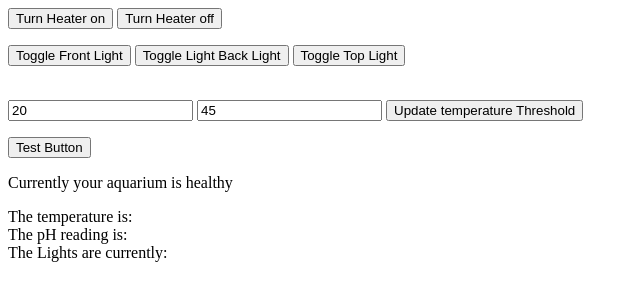
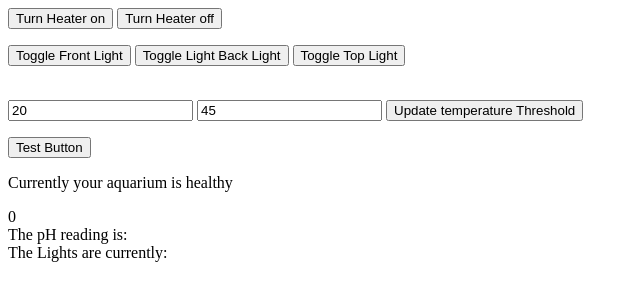
Before and after one commit to rollinballworld/Aquariumatic, a Python web app: template Pi/templates/tank.html in a window 1280 px wide. Shown: the top 301 px of the page, without its empty margins (0-640 px from the left). Run offline with Jinja, Linux system fonts and the light colour scheme; the template is opened without the code that fills it: most values are stand-ins (such as "Sample title", 1, 10 or a date in 2020).

Commit message:
Update tank.html

```diff
--- a/Pi/templates/tank.html
+++ b/Pi/templates/tank.html
@@ -30,8 +30,8 @@
     <div id="TempDiv"></div>
     <div id="pHDiv"></div>
     <div id="LightDiv"></div>
-    <script>
-        document.getElementById("TempDiv").innerHTML = "The temperature is:";
+    <script type="application/javascript">
+        document.getElementById("TempDiv").innerHTML = "The temperature is:" & "{{test}}";
         document.getElementById("pHDiv").innerHTML = "The pH reading is:";
         document.getElementById("LightDiv").innerHTML = "The Lights are currently:";
     </script>
```
